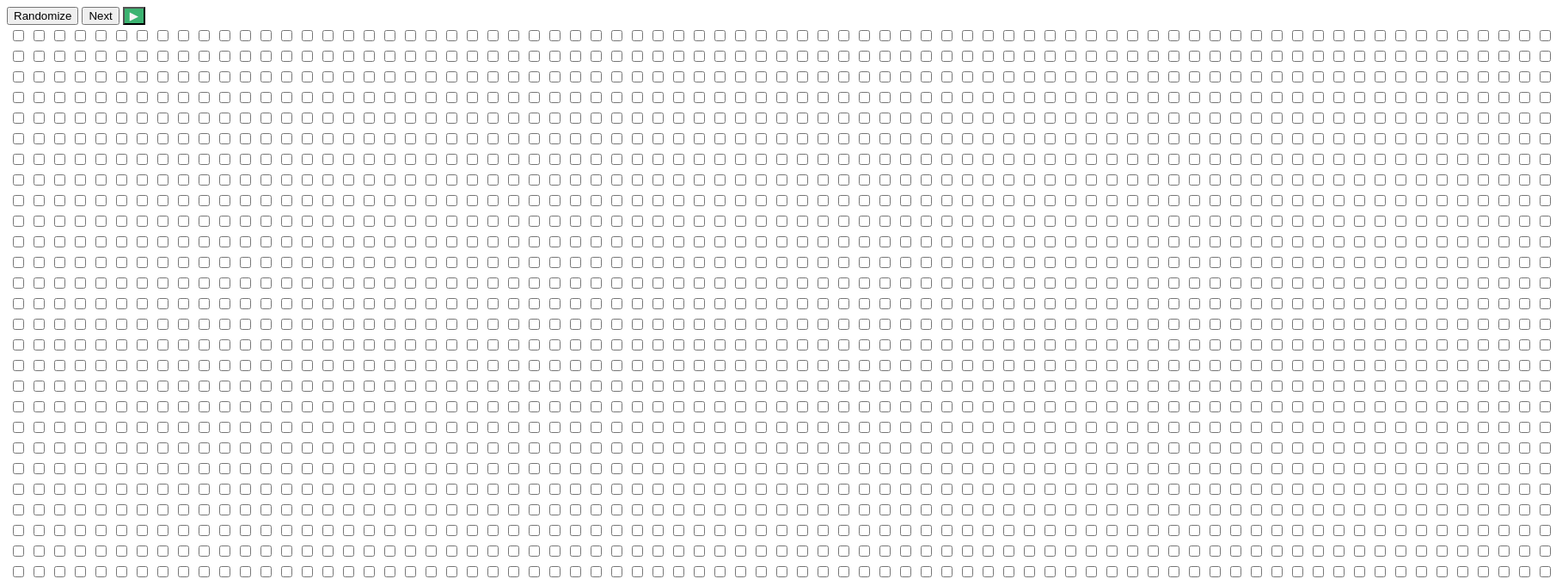
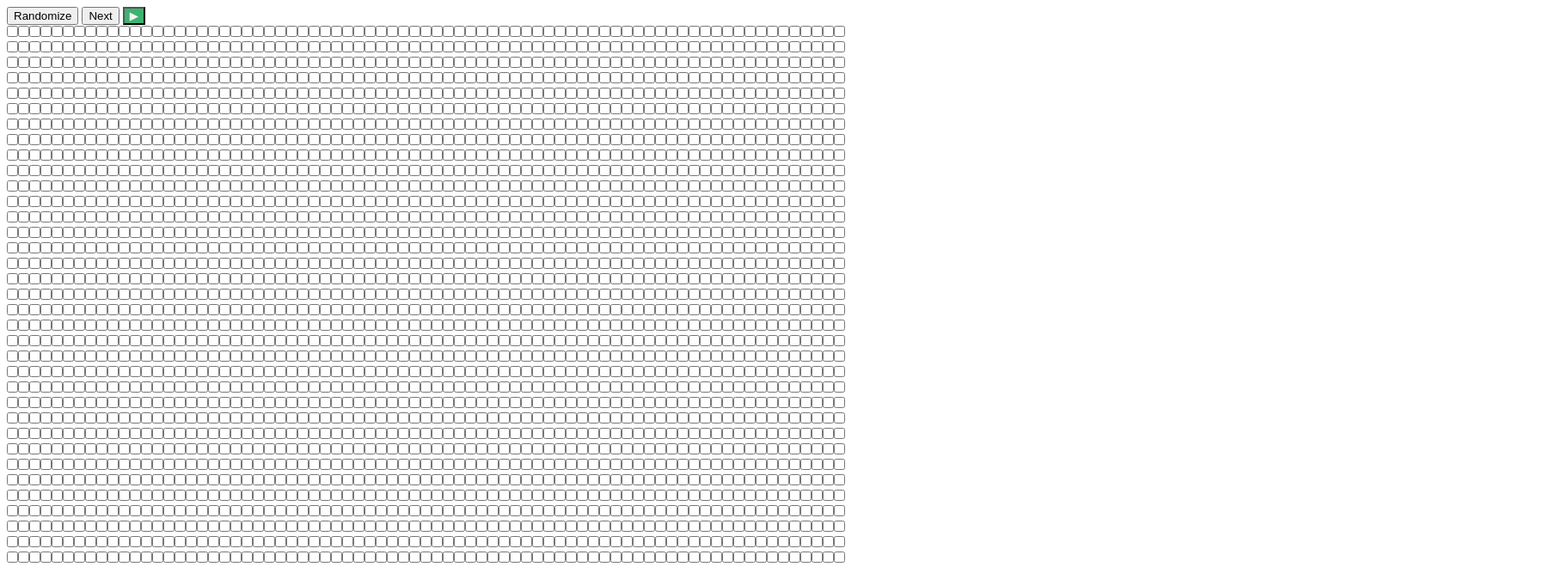
Before and after one commit to tessapower/game-of-life, a website: page game-of-life/dist/index.html in a window 1280 px wide. Shown: the top 674 px of the page at 86% size, 1810 px wide, since content can reach past the window. Drawn offline with Linux system fonts and the light colour scheme.

Commit message:
Edit style for HTML elements

```diff
--- a/game-of-life/dist/index.html
+++ b/game-of-life/dist/index.html
@@ -4,6 +4,23 @@
     <meta charset="utf-8">
     <title>Conway's Game of Life</title>
   </head>
+  <style>
+    input[type="checkbox" i] {
+      margin: 0px;
+    }
+    table {
+      border-spacing: 0;
+      border-collapse: collapse;
+    }
+    tr {
+      height: 10px;
+    }
+    td {
+      width: 10px;
+      height: 10px;
+      padding: 0;
+    }
+  </style>
   <body>
     <button id="random">Randomize</button>
     <button id="next">Next</button>
```
